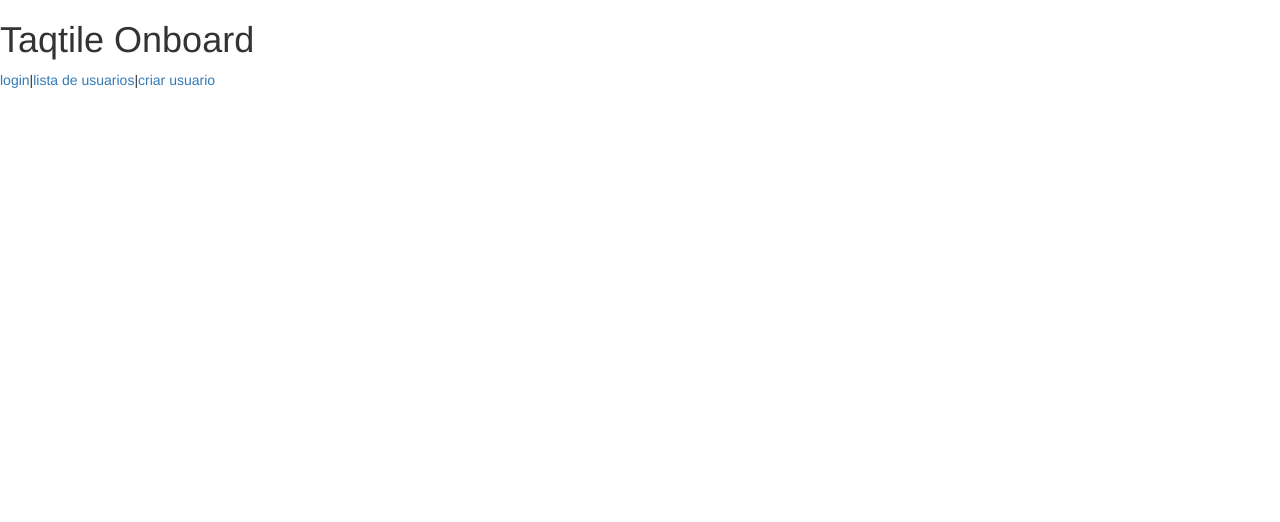
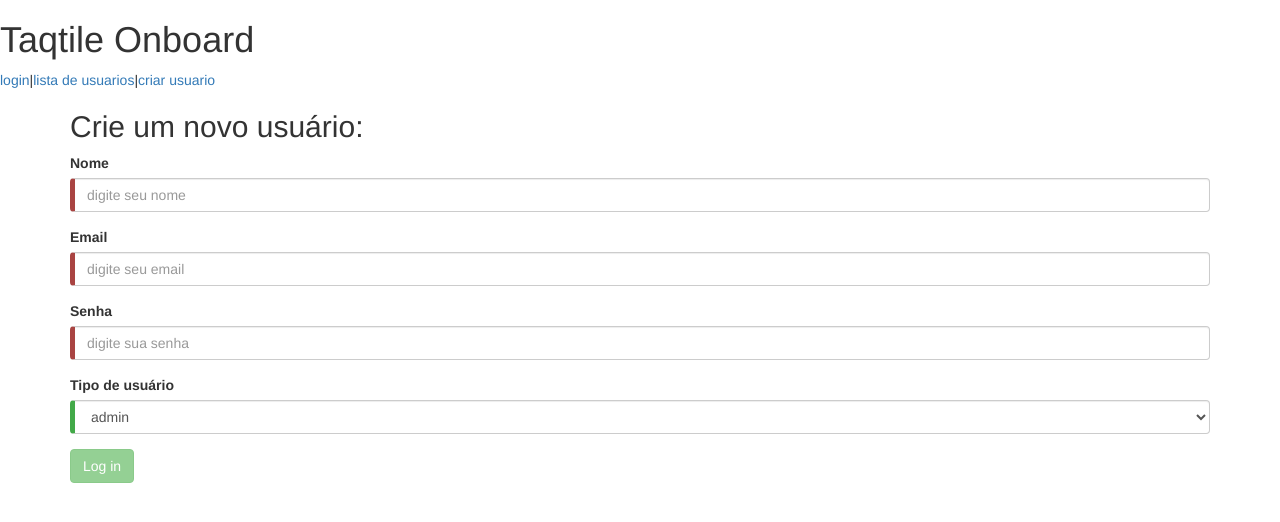
Before and after one commit to tibawatanabe/estags-2017-quad-2, an Angular app in the folder angular-onboard/: page /create-user in a window 1280 px wide. Before the commit this address led to /. Shown: the top 522 px of the page. Built offline with nearby package versions, Linux system fonts and the light colour scheme.

Commit message:
Added user's creation

```diff
--- a/angular-onboard/src/app/app.module.ts
+++ b/angular-onboard/src/app/app.module.ts
@@ -13,6 +13,7 @@ import { TaqtileApiService } from './taqtile-api.service';
 import { UserInfoService } from './user-info.service';
 import { routing } from './app.routes';
 import { UserDetailsComponent } from './user-details/user-details.component';
+import { CreateUserComponent } from './create-user/create-user.component';
 
 @NgModule({
   declarations: [
@@ -21,7 +22,8 @@ import { UserDetailsComponent } from './user-details/user-details.component';
     LoginComponent,
     UsersListComponent,
     UserComponent,
-    UserDetailsComponent
+    UserDetailsComponent,
+    CreateUserComponent
   ],
   imports: [
     BrowserModule,
--- a/angular-onboard/src/app/app.routes.ts
+++ b/angular-onboard/src/app/app.routes.ts
@@ -2,12 +2,14 @@ import { Routes, RouterModule } from '@angular/router';
 
 import { LoginComponent } from './login/login.component';
 import { UsersListComponent } from './users-list/users-list.component';
-import { UserDetailsComponent } from './user-details/user-details.component'
+import { UserDetailsComponent } from './user-details/user-details.component';
+import { CreateUserComponent } from './create-user/create-user.component';
 
 const routes: Routes = [
     { path:'login', component: LoginComponent },
     { path:'users-list', component: UsersListComponent },
-    { path: 'user-details/:id', component: UserDetailsComponent }
+    { path: 'user-details/:id', component: UserDetailsComponent },
+    { path: 'create-user', component: CreateUserComponent }
 ]
 
 export const routing = RouterModule.forRoot(routes);
--- /dev/null
+++ b/angular-onboard/src/app/create-user/create-user.component.css
@@ -0,0 +1,6 @@
+.ng-valid[required], .ng-valid.required  {
+  border-left: 5px solid #42A948; /* green */
+}
+.ng-invalid:not(form)  {
+  border-left: 5px solid #a94442; /* red */
+}
--- /dev/null
+++ b/angular-onboard/src/app/create-user/create-user.component.html
@@ -0,0 +1,59 @@
+<div class="container">
+  {{successMessage}}
+  <h2>Crie um novo usuário:</h2>
+  <form (ngSubmit)="onSubmit(name.value, email.value, password.value, type.value); createForm.reset()" #createForm="ngForm">
+    <div class="form-group">
+      <label for="name">Nome</label>
+      <input type="text" class="form-control" placeholder="digite seu nome" id="name"
+             required
+             [(ngModel)]="campoVazioNome" name="name"
+             #name="ngModel">
+      <div [hidden]="name.valid || name.pristine"
+             class="alert alert-danger">
+          É necessário inserir um nome
+      </div>
+    </div>
+
+    <div class="form-group">
+      <label for="email">Email</label>
+      <input type="email" class="form-control" placeholder="digite seu email" id="email"
+             required
+             [(ngModel)]="campoVazioEmail" name="email"
+             #email="ngModel">
+      <div [hidden]="email.valid || email.pristine"
+             class="alert alert-danger">
+          É necessário inserir um email válido
+      </div>
+    </div>
+
+    <div class="form-group">
+      <label for="password">Senha</label>
+      <input type="password" class="form-control" placeholder="digite sua senha" id="passoword"
+             required
+             [(ngModel)]="campoVazioSenha" name="password"
+             #password="ngModel">
+      <div [hidden]="password.valid || password.pristine"
+             class="alert alert-danger">
+          É necessário inserir uma senha
+      </div>
+    </div>
+
+    <div class="form-group">
+      <label for="type">Tipo de usuário</label>
+      <select class="form-control" id="type"
+              required
+              [ngModel]="types[0]" name="type"
+              #type="ngModel">
+        <option *ngFor="let type of types" [value]="type">{{type}}</option>
+      </select>
+      <div [hidden]="type.valid || type.pristine"
+             class="alert alert-danger">
+          É necessário inserir um tipo
+      </div>
+    </div>
+
+    <button type="submit" class="btn btn-success" [disabled]="!createForm.form.valid">
+            Log in
+    </button>
+  </form>
+</div>
--- /dev/null
+++ b/angular-onboard/src/app/create-user/create-user.component.ts
@@ -0,0 +1,39 @@
+import { Component, OnInit } from '@angular/core';
+import { ActivatedRoute } from '@angular/router';
+
+import { TaqtileApiService } from '../taqtile-api.service';
+import { UserInfoService } from '../user-info.service';
+
+@Component({
+  selector: 'create-user',
+  templateUrl: './create-user.component.html',
+  styleUrls: ['./create-user.component.css']
+})
+export class CreateUserComponent implements OnInit {
+  types = ["admin", "manager"]
+  successMessage: string;
+  id: string;
+  campoVazioNome;
+  campoVazioSenha;
+  campoVazioEmail;
+  campoVazioTipo;
+
+  constructor(
+    private _taqtileApiService: TaqtileApiService
+  ) { }
+
+  ngOnInit() {
+  }
+
+  onSubmit(name: string, email: string, password: string, type: string) {
+    this._taqtileApiService.createUser(name, email, password, type)
+                           .subscribe(
+                             response =>{
+                              this.id = response.data.id;
+                              this.successMessage = "Usuário criado com sucesso!"
+                             },
+                             error => console.log('Error creating this user')
+                           );
+  }
+
+}
--- a/angular-onboard/src/app/header/header.component.html
+++ b/angular-onboard/src/app/header/header.component.html
@@ -6,7 +6,7 @@
       <span class="divider">|</span>
       <a routerLink="users-list">lista de usuarios</a>
       <span class="divider">|</span>
-      <a href="">criar usuario</a>
+      <a routerLink="create-user">criar usuario</a>
     </nav>
   </div>
 </header>
--- a/angular-onboard/src/app/taqtile-api.service.ts
+++ b/angular-onboard/src/app/taqtile-api.service.ts
@@ -39,7 +39,17 @@ export class TaqtileApiService {
     headers.append('Authorization', this._userInfoService.getToken());
 
     return this.http.get(`${this.baseUrl}/user/${id}`, {headers})
-                    .map(response => response.json())
+                    .map(response => response.json());
+  }
+
+  createUser(name: string, email: string, password: string, type: string) {
+    let headers = new Headers();
+    headers.append('Authorization', this._userInfoService.getToken());
+
+    let body = { name, email, password, type };
+
+    return this.http.post(`${this.baseUrl}/user`, body, {headers})
+                    .map(response => response.json());
   }
 
 }
```
Also changed, not shown: 1 other file (tests, documents, lock files or other folders).
